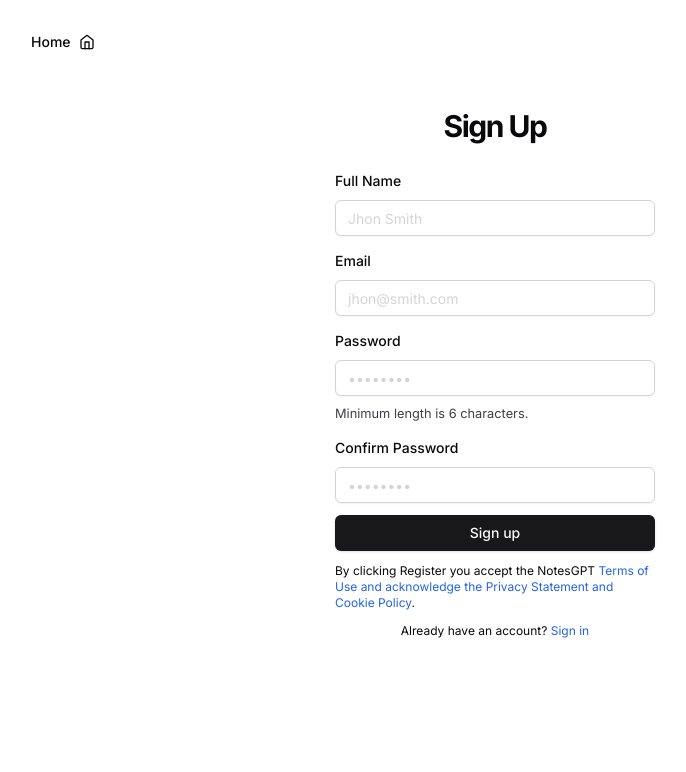
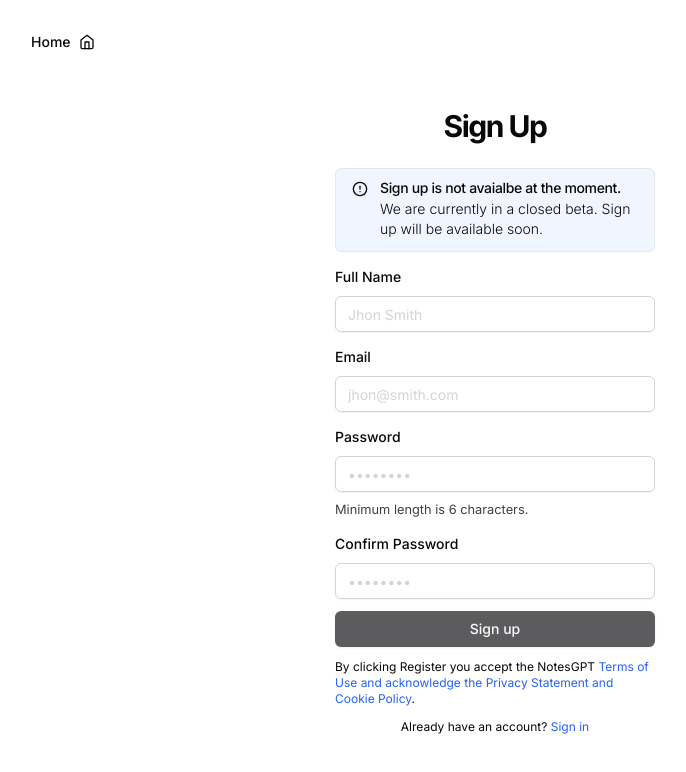
Before and after one commit to abdulrehmandev/notes-gpt, a Next.js app: page /auth/sign-up in a window 1280 px wide. Shown: the top 772 px of the page, without its empty margins (145-831 px from the left). Built offline with nearby package versions, Linux system fonts and the light colour scheme; no server answers.

Commit message:
Disable New Signups

```diff
--- a/src/components/auth/SignUpForm.tsx
+++ b/src/components/auth/SignUpForm.tsx
@@ -19,7 +19,7 @@ import {
 import { Input } from "../ui/Input";
 import { Button } from "../ui/Button";
 import Link from "../ui/Link";
-import { Alert, AlertTitle } from "../ui/Alert";
+import { Alert, AlertDescription, AlertTitle } from "../ui/Alert";
 import { signUpSchema, SignUpType } from "@/lib/definitions/auth";
 
 interface SignUpFormProps {}
@@ -55,7 +55,8 @@ const SignUpForm: FC<SignUpFormProps> = ({}) => {
       return;
     }
 
-    signUp(data);
+    // signUp(data);
+    return;
   };
 
   return (
@@ -65,6 +66,13 @@ const SignUpForm: FC<SignUpFormProps> = ({}) => {
         className="space-y-3 py-4 max-w-xs w-full"
         onChange={() => setError("")}
       >
+        <Alert>
+          <AlertCircle className="w-4 h-4" />
+          <AlertTitle>Sign up is not avaialbe at the moment.</AlertTitle>
+          <AlertDescription>
+            We are currently in a closed beta. Sign up will be available soon.
+          </AlertDescription>
+        </Alert>
         {error && (
           <Alert variant="destructive">
             <AlertCircle className="w-4 h-4" />
@@ -126,7 +134,8 @@ const SignUpForm: FC<SignUpFormProps> = ({}) => {
         />
 
         <Button
-          disabled={!!error}
+          // disabled={!!error}
+          disabled
           loading={isLoading}
           type="submit"
           className="block w-full"
--- a/src/components/ui/Button.tsx
+++ b/src/components/ui/Button.tsx
@@ -6,7 +6,7 @@ import { cn } from "@/lib/utils";
 import { Loader } from "lucide-react";
 
 const buttonVariants = cva(
-  "inline-flex items-center justify-center whitespace-nowrap rounded-md text-sm font-medium transition-colors focus-visible:outline-none focus-visible:ring-1 focus-visible:ring-zinc-950 disabled:pointer-events-none disabled:opacity-50 dark:focus-visible:ring-zinc-300",
+  "inline-flex items-center justify-center whitespace-nowrap rounded-md text-sm font-medium transition-colors focus-visible:outline-none focus-visible:ring-1 focus-visible:ring-zinc-950 disabled:pointer-events-none disabled:opacity-70 dark:focus-visible:ring-zinc-300",
   {
     variants: {
       variant: {
```
